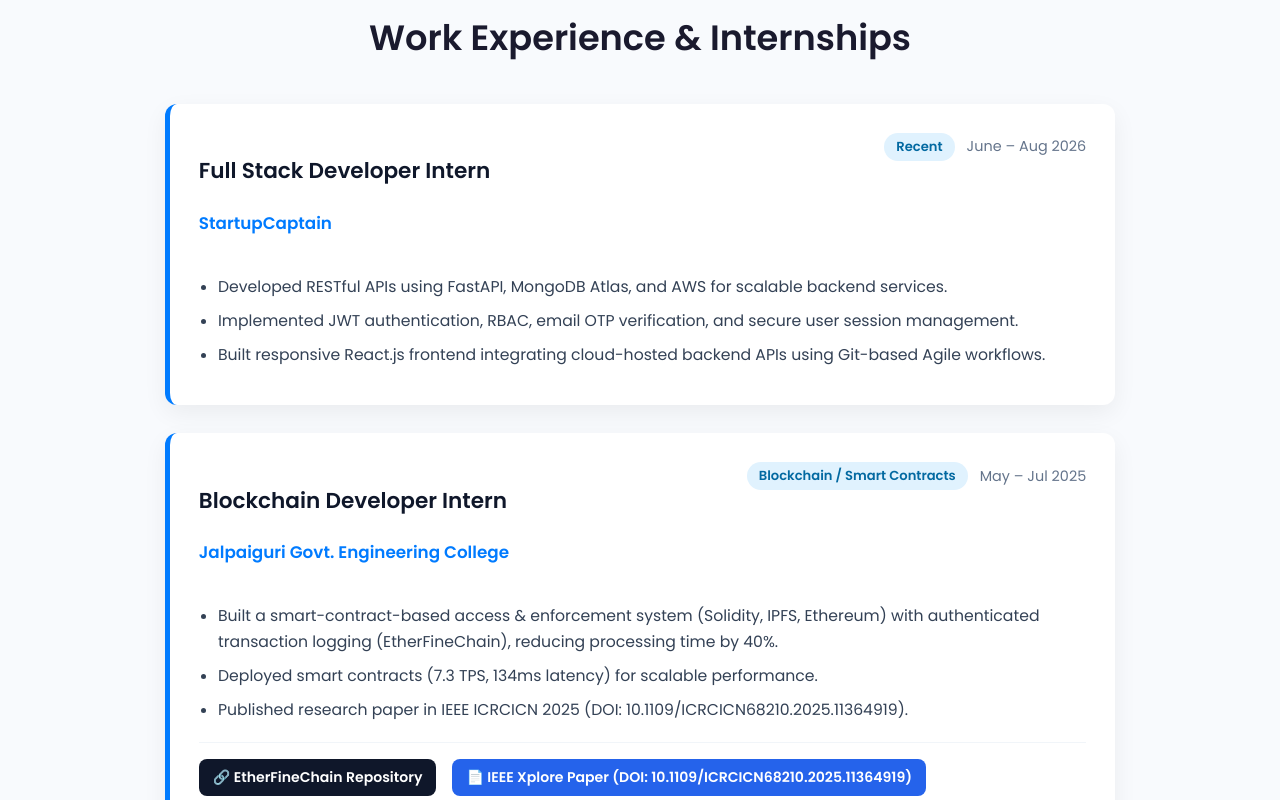
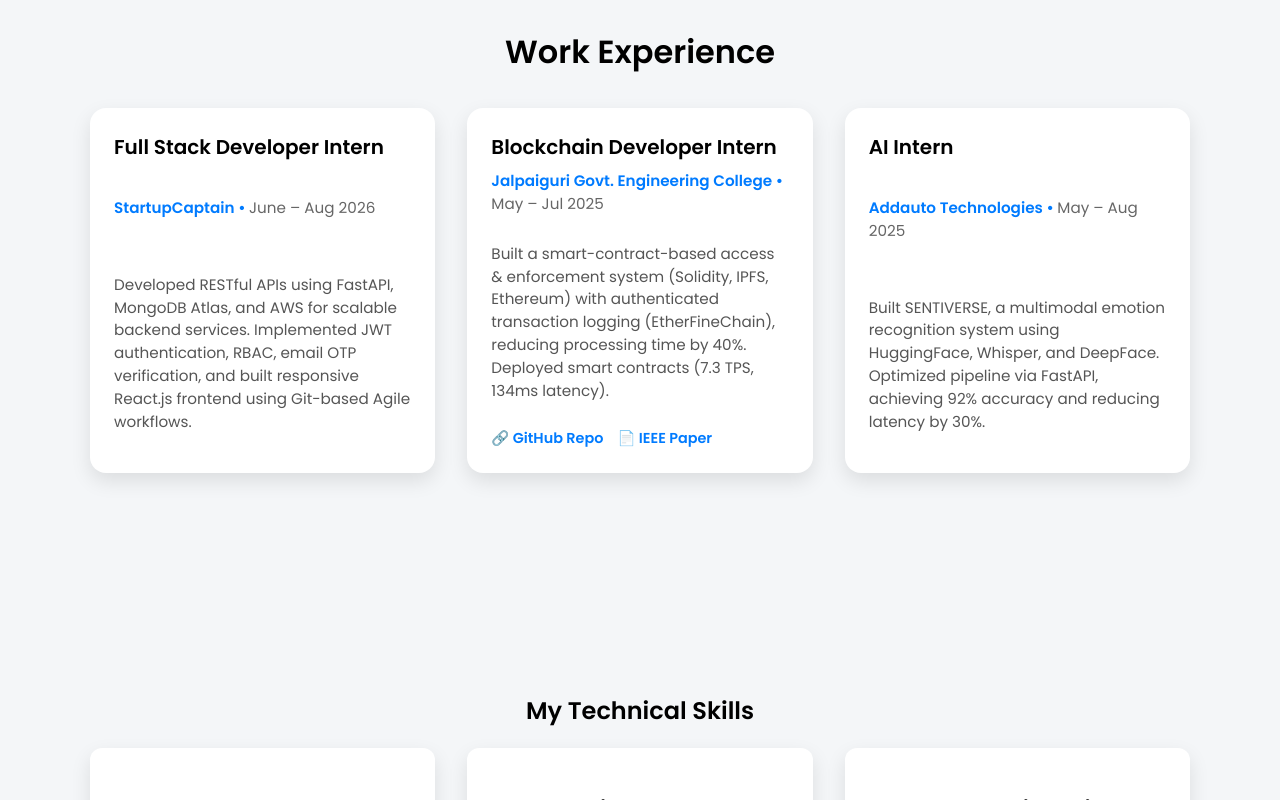
Before and after one commit to mainakpal4/My-Portfolio, a React (Create React App) app: page / in a window 1280 px wide. Shown: the part 980-1780 px from the top of the page. Built offline with nearby package versions, Linux system fonts and the light colour scheme.

Commit message:
Update Work Experience section design to match website card grid style

```diff
--- a/src/components/Experience.css
+++ b/src/components/Experience.css
@@ -1,134 +1,77 @@
 .experience-section {
-  padding: 80px 20px;
-  background-color: #f8fafd;
+  padding: 100px 20px;
+  background-color: #f4f6f8;
   text-align: center;
 }
 
 .experience-section h2 {
-  font-size: 2.2rem;
-  margin-bottom: 2.5rem;
-  color: #1a1a2e;
+  font-size: 2rem;
+  margin-bottom: 2rem;
 }
 
-.experience-timeline {
-  display: flex;
-  flex-direction: column;
-  gap: 1.8rem;
-  max-width: 950px;
+.experience-grid {
+  display: grid;
+  gap: 2rem;
+  grid-template-columns: repeat(auto-fit, minmax(280px, 1fr));
+  max-width: 1100px;
   margin: 0 auto;
-  text-align: left;
 }
 
 .experience-card {
-  background: #ffffff;
-  border-left: 5px solid #007bff;
-  border-radius: 12px;
-  padding: 1.8rem;
-  box-shadow: 0 8px 24px rgba(0, 0, 0, 0.06);
-  transition: transform 0.25s ease, box-shadow 0.25s ease;
+  border-radius: 16px;
+  padding: 1.5rem;
+  box-shadow: 0 8px 20px rgba(0, 0, 0, 0.1);
+  background-color: #ffffff;
+  text-align: left;
+  display: flex;
+  flex-direction: column;
+  justify-content: space-between;
+  transition: transform 0.3s;
 }
 
 .experience-card:hover {
-  transform: translateY(-4px);
-  box-shadow: 0 12px 30px rgba(0, 123, 255, 0.12);
+  transform: translateY(-5px);
 }
 
-.exp-header {
-  display: flex;
-  justify-content: space-between;
-  align-items: flex-start;
-  flex-wrap: wrap;
-  gap: 1rem;
-  margin-bottom: 1rem;
+.experience-card h3 {
+  margin: 0 0 0.4rem;
+  font-size: 1.25rem;
 }
 
-.exp-header h3 {
-  font-size: 1.35rem;
-  color: #0f172a;
-  margin-bottom: 0.3rem;
-}
-
-.exp-header h4 {
-  font-size: 1.05rem;
+.experience-card h4 {
+  margin: 0 0 0.8rem;
+  font-size: 0.95rem;
   color: #007bff;
   font-weight: 600;
 }
 
-.exp-meta {
-  display: flex;
-  align-items: center;
-  gap: 0.75rem;
-  flex-wrap: wrap;
+.experience-card .exp-period {
+  color: #666;
+  font-weight: normal;
 }
 
-.exp-badge {
-  background-color: #e0f2fe;
-  color: #0369a1;
-  padding: 4px 12px;
-  border-radius: 20px;
-  font-size: 0.82rem;
-  font-weight: 600;
+.experience-card p {
+  font-size: 0.95rem;
+  line-height: 1.5;
+  color: #555;
+  margin-bottom: 1rem;
 }
 
-.exp-period {
-  font-size: 0.9rem;
-  color: #64748b;
-  font-weight: 500;
+.experience-links {
+  display: flex;
+  gap: 14px;
+  flex-wrap: wrap;
+  margin-top: 10px;
 }
 
-.exp-points {
-  padding-left: 1.2rem;
-  margin: 0;
-  color: #334155;
-  line-height: 1.65;
-  font-size: 0.98rem;
+.experience-card a {
+  display: inline-block;
+  text-decoration: none;
+  color: #007bff;
+  font-weight: bold;
+  font-size: 0.9rem;
 }
 
-.exp-points li {
-  margin-bottom: 0.5rem;
+.experience-card a:hover {
+  color: #0056b3;
 }
-
-.exp-links {
-  display: flex;
-  gap: 1rem;
-  flex-wrap: wrap;
-  margin-top: 1.2rem;
-  padding-top: 1rem;
-  border-top: 1px solid #f1f5f9;
-}
-
-.exp-link {
-  display: inline-flex;
-  align-items: center;
-  padding: 8px 14px;
-  border-radius: 8px;
-  font-size: 0.88rem;
-  font-weight: 600;
-  text-decoration: none;
-  transition: all 0.2s ease;
-}
-
-.repo-link {
-  background-color: #0f172a;
-  color: #ffffff;
-}
-
-.repo-link:hover {
-  background-color: #334155;
-}
-
-.doi-link {
-  background-color: #2563eb;
-  color: #ffffff;
-}
-
-.doi-link:hover {
-  background-color: #1d4ed8;
-}
-
-@media (max-width: 640px) {
-  .exp-header {
-    flex-direction: column;
-    align-items: flex-start;
-  }
-}
--- a/src/components/Experience.js
+++ b/src/components/Experience.js
@@ -6,70 +6,49 @@
     role: 'Full Stack Developer Intern',
     company: 'StartupCaptain',
     period: 'June – Aug 2026',
-    badge: 'Recent',
-    points: [
-      'Developed RESTful APIs using FastAPI, MongoDB Atlas, and AWS for scalable backend services.',
-      'Implemented JWT authentication, RBAC, email OTP verification, and secure user session management.',
-      'Built responsive React.js frontend integrating cloud-hosted backend APIs using Git-based Agile workflows.'
-    ]
+    description:
+      'Developed RESTful APIs using FastAPI, MongoDB Atlas, and AWS for scalable backend services. Implemented JWT authentication, RBAC, email OTP verification, and built responsive React.js frontend using Git-based Agile workflows.',
   },
   {
     role: 'Blockchain Developer Intern',
     company: 'Jalpaiguri Govt. Engineering College',
     period: 'May – Jul 2025',
-    badge: 'Blockchain / Smart Contracts',
-    points: [
-      'Built a smart-contract-based access & enforcement system (Solidity, IPFS, Ethereum) with authenticated transaction logging (EtherFineChain), reducing processing time by 40%.',
-      'Deployed smart contracts (7.3 TPS, 134ms latency) for scalable performance.',
-      'Published research paper in IEEE ICRCICN 2025 (DOI: 10.1109/ICRCICN68210.2025.11364919).'
-    ],
+    description:
+      'Built a smart-contract-based access & enforcement system (Solidity, IPFS, Ethereum) with authenticated transaction logging (EtherFineChain), reducing processing time by 40%. Deployed smart contracts (7.3 TPS, 134ms latency).',
+    repo: 'https://github.com/mainakpal4/EtherFineChain',
     doi: 'https://doi.org/10.1109/ICRCICN68210.2025.11364919',
-    repo: 'https://github.com/mainakpal4/EtherFineChain'
   },
   {
     role: 'AI Intern',
     company: 'Addauto Technologies',
     period: 'May – Aug 2025',
-    badge: 'AI & Multimodal ML',
-    points: [
-      'Built SENTIVERSE, a multimodal emotion recognition system using HuggingFace, Whisper, and DeepFace.',
-      'Optimized pipeline via FastAPI; achieved 92% accuracy and reduced latency by 30%.'
-    ]
-  }
+    description:
+      'Built SENTIVERSE, a multimodal emotion recognition system using HuggingFace, Whisper, and DeepFace. Optimized pipeline via FastAPI, achieving 92% accuracy and reducing latency by 30%.',
+  },
 ];
 
 function Experience() {
   return (
     <section className="experience-section" id="experience">
-      <h2>Work Experience & Internships</h2>
-      <div className="experience-timeline">
+      <h2>Work Experience</h2>
+      <div className="experience-grid">
         {experiences.map((exp, index) => (
           <div className="experience-card" key={index}>
-            <div className="exp-header">
-              <div>
-                <h3>{exp.role}</h3>
-                <h4>{exp.company}</h4>
-              </div>
-              <div className="exp-meta">
-                <span className="exp-badge">{exp.badge}</span>
-                <span className="exp-period">{exp.period}</span>
-              </div>
-            </div>
-            <ul className="exp-points">
-              {exp.points.map((pt, i) => (
-                <li key={i}>{pt}</li>
-              ))}
-            </ul>
-            {(exp.doi || exp.repo) && (
-              <div className="exp-links">
+            <h3>{exp.role}</h3>
+            <h4>
+              {exp.company} • <span className="exp-period">{exp.period}</span>
+            </h4>
+            <p>{exp.description}</p>
+            {(exp.repo || exp.doi) && (
+              <div className="experience-links">
                 {exp.repo && (
-                  <a href={exp.repo} target="_blank" rel="noopener noreferrer" className="exp-link repo-link">
-                    🔗 EtherFineChain Repository
+                  <a href={exp.repo} target="_blank" rel="noopener noreferrer">
+                    🔗 GitHub Repo
                   </a>
                 )}
                 {exp.doi && (
-                  <a href={exp.doi} target="_blank" rel="noopener noreferrer" className="exp-link doi-link">
-                    📄 IEEE Xplore Paper (DOI: 10.1109/ICRCICN68210.2025.11364919)
+                  <a href={exp.doi} target="_blank" rel="noopener noreferrer">
+                    📄 IEEE Paper
                   </a>
                 )}
               </div>
```
